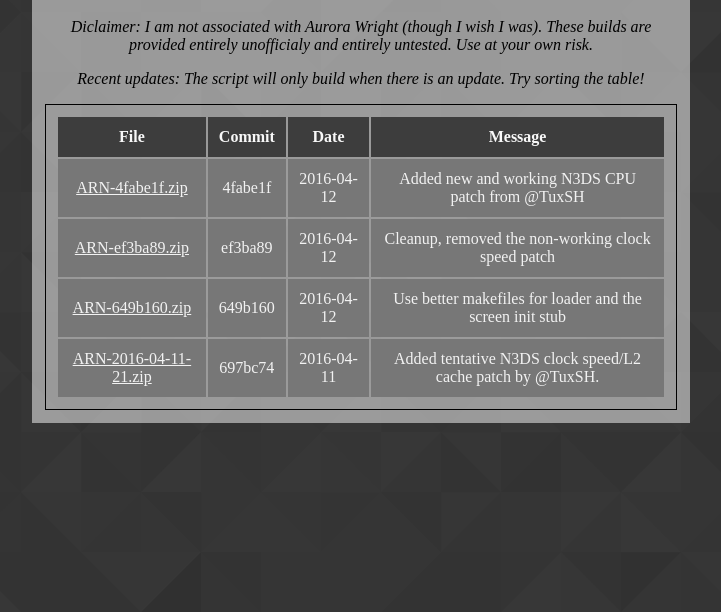
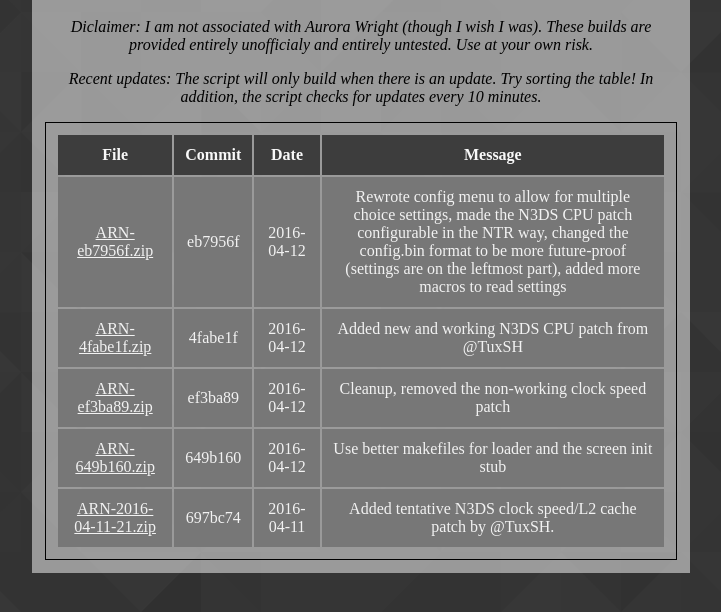
Before and after one commit to astronautlevel2/Luma3DS, a plain HTML site: page index.html in a window 1280 px wide. Shown: the part 48-660 px from the top of the page, without its empty margins (279-1000 px from the left). Drawn offline with Linux system fonts and the light colour scheme.

Commit message:
Updated builds - Automated Commit Message

```diff
--- a/index.html
+++ b/index.html
@@ -25,7 +25,7 @@
 <div class="main">
 <h1>ARN Builds!</h1>
 <p><i>Diclaimer: I am not associated with Aurora Wright (though I wish I was). These builds are provided entirely unofficialy and entirely untested. Use at your own risk.</i></p>
-<p><i>Recent updates: The script will only build when there is an update. Try sorting the table!</i></p>
+<p><i>Recent updates: The script will only build when there is an update. Try sorting the table! In addition, the script checks for updates every 10 minutes.</i></p>
 <table class="table2" data-sortlist="[[0,0],[2,0]]">
 	<thead>
 		<tr>
@@ -36,6 +36,7 @@
 		</tr>
 	</thead>
 	<tbody>
+<tr><td><p><a href=/AuReiNand/builds/ARN-eb7956f.zip>ARN-eb7956f.zip</a></p></td><td>eb7956f</td><td>2016-04-12</td><td>Rewrote config menu to allow for multiple choice settings, made the N3DS CPU patch configurable in the NTR way, changed the config.bin format to be more future-proof (settings are on the leftmost part), added more macros to read settings</td></tr>
 <tr><td><p><a href=/AuReiNand/builds/ARN-4fabe1f.zip>ARN-4fabe1f.zip</a></p></td><td>4fabe1f</td><td>2016-04-12</td><td>Added new and working N3DS CPU patch from @TuxSH</td></tr>
 <tr><td><p><a href=/AuReiNand/builds/ARN-ef3ba89.zip>ARN-ef3ba89.zip</a></p></td><td>ef3ba89</td><td>2016-04-12</td><td>Cleanup, removed the non-working clock speed patch</td></tr>
 <tr><td><p><a href=/AuReiNand/builds/ARN-649b160.zip>ARN-649b160.zip</a></p></td><td>649b160</td><td>2016-04-12</td><td>Use better makefiles for loader and the screen init stub</td></tr>
```
Also changed, not shown: current.html (+1 -0 lines), 2 other files.
